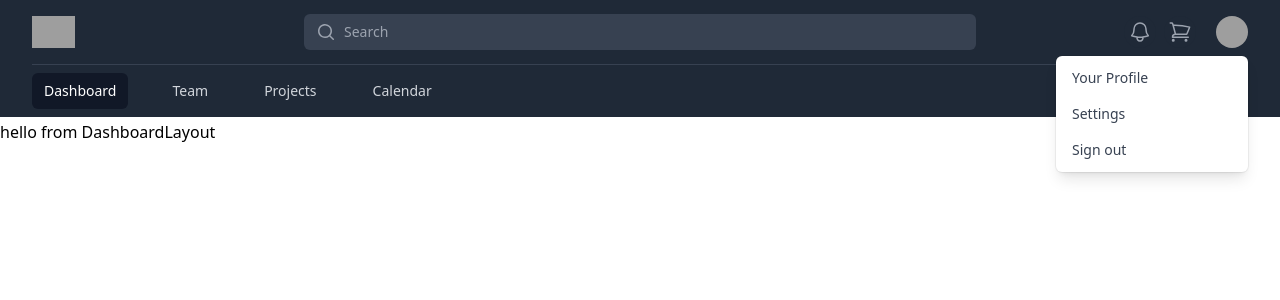
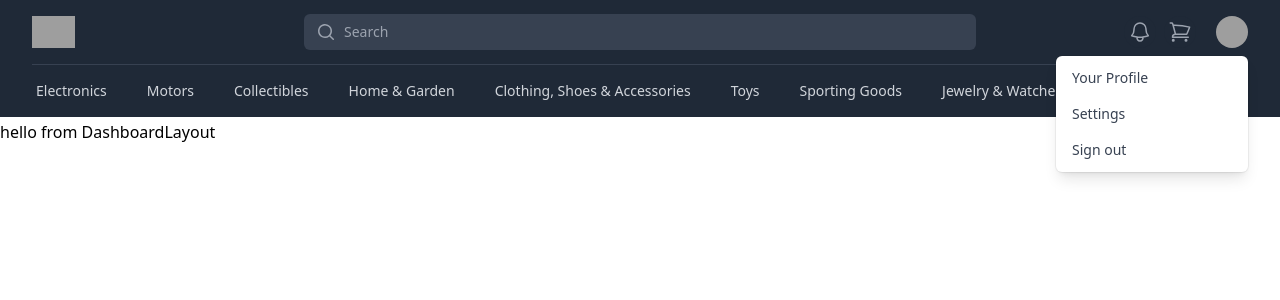
Before and after one commit to RichardVu3/auction-ebay, a React (Vite) app in the folder client/: page /dashboard/auctions in a window 1280 px wide. Both pictures are taken after a click on the button "Open user menu". Shown: the top 300 px of the page. Built offline with nearby package versions, Linux system fonts and the light colour scheme; grey boxes are pictures that could not be loaded.

Commit message:
updated secondary link styling

```diff
--- a/client/src/components/GlobalNavbar.jsx
+++ b/client/src/components/GlobalNavbar.jsx
@@ -14,7 +14,7 @@ import {
   ShoppingCartIcon,
   XMarkIcon,
 } from "@heroicons/react/24/outline";
-
+import { NavLink } from "react-router-dom";
 const user = {
   name: "Tom Cook",
   email: "tom@example.com",
@@ -22,15 +22,28 @@ const user = {
     "https://images.unsplash.com/photo-1472099645785-5658abf4ff4e?ixlib=rb-1.2.1&ixid=eyJhcHBfaWQiOjEyMDd9&auto=format&fit=facearea&facepad=2&w=256&h=256&q=80",
 };
 const navigation = [
-  { name: "Dashboard", href: "#", current: true },
-  { name: "Team", href: "#", current: false },
-  { name: "Projects", href: "#", current: false },
-  { name: "Calendar", href: "#", current: false },
+  { name: "Electronics", to: "/categories/electronics", end: false },
+  { name: "Motors", to: "/categories/motors", end: true },
+  { name: "Collectibles", to: "/categories/collectibles", end: false },
+  { name: "Home & Garden", to: "/categories/homegarden", end: false },
+  {
+    name: "Clothing, Shoes & Accessories",
+    to: "/categories/clothingshoesaccessories",
+    end: false,
+  },
+  { name: "Toys", to: "categories/toys", end: false },
+  { name: "Sporting Goods", to: "categories/sportinggoods", end: false },
+  { name: "Jewelry & Watches", to: "categories/jewelrywatches", end: false },
+  {
+    name: "Business & Industrial",
+    to: "categories/businessindustrial",
+    end: false,
+  },
 ];
 const userNavigation = [
-  { name: "Your Profile", href: "#" },
-  { name: "Settings", href: "#" },
-  { name: "Sign out", href: "#" },
+  { name: "Your Profile", to: "#" },
+  { name: "Settings", to: "#" },
+  { name: "Sign out", to: "#" },
 ];
 
 // const { path, text, icon } = props;
@@ -54,22 +67,22 @@ function classNames(...classes) {
 }
 
 const SecondaryNavLinks = () => {
+  const activeStyle =
+    "inline-flex items-center rounded-md px-1	 py-2 text-sm font-medium bg-gray-900 text-white";
+  const inactiveStyle =
+    "inline-flex items-center rounded-md px-1 py-2 text-sm font-medium text-gray-300 hover:bg-gray-700 hover:text-white";
+
   return (
     <nav aria-label="Global" className="hidden lg:flex lg:space-x-8 lg:py-2">
       {navigation.map((item) => (
-        <a
+        <NavLink
           key={item.name}
-          href={item.href}
-          aria-current={item.current ? "page" : undefined}
-          className={classNames(
-            item.current
-              ? "bg-gray-900 text-white"
-              : "text-gray-300 hover:bg-gray-700 hover:text-white",
-            "inline-flex items-center rounded-md px-3 py-2 text-sm font-medium",
-          )}
+          to={item.to}
+          className={({ isActive }) => [isActive ? activeStyle : inactiveStyle]}
+          end={item.end}
         >
           {item.name}
-        </a>
+        </NavLink>
       ))}
     </nav>
   );
@@ -132,82 +145,18 @@ const NavbarIconButton = (props) => {
   );
 };
 
-export default function GlobalNavbar() {
+const MobileNavDropdown = () => {
   return (
-    <Disclosure as="header" className="bg-gray-800">
-      <div className="mx-auto max-w-7xl px-2 sm:px-4 lg:divide-y lg:divide-gray-700 lg:px-8">
-        <div className="relative flex h-16 justify-between">
-          {/*Company Logo*/}
-          <CompanyLogo />
-          <Searchbar />
-
-          <div className="relative z-10 flex items-center lg:hidden">
-            {/* Mobile menu button */}
-            <DisclosureButton className="group relative inline-flex items-center justify-center rounded-md p-2 text-gray-400 hover:bg-gray-700 hover:text-white focus:outline-none focus:ring-2 focus:ring-inset focus:ring-white">
-              <span className="absolute -inset-0.5" />
-              <span className="sr-only">Open menu</span>
-              <Bars3Icon
-                aria-hidden="true"
-                className="block h-6 w-6 group-data-[open]:hidden"
-              />
-              <XMarkIcon
-                aria-hidden="true"
-                className="hidden h-6 w-6 group-data-[open]:block"
-              />
-            </DisclosureButton>
-          </div>
-          <div className="hidden lg:relative lg:z-10 lg:ml-4 lg:flex lg:items-center">
-            {iconButtons.map((ibtn) => {
-              return <NavbarIconButton key={ibtn.name} ibtn={ibtn} />;
-            })}
-            {/* Profile dropdown */}
-            <Menu as="div" className="relative ml-4 shrink-0">
-              <div>
-                <MenuButton className="relative flex rounded-full bg-gray-800 text-sm text-white focus:outline-none focus:ring-2 focus:ring-white focus:ring-offset-2 focus:ring-offset-gray-800">
-                  <span className="absolute -inset-1.5" />
-                  <span className="sr-only">Open user menu</span>
-                  <img
-                    alt=""
-                    src={user.imageUrl}
-                    className="h-8 w-8 rounded-full"
-                  />
-                </MenuButton>
-              </div>
-              <MenuItems
-                transition
-                className="absolute right-0 z-10 mt-2 w-48 origin-top-right rounded-md bg-white py-1 shadow-lg ring-1 ring-black ring-opacity-5 transition focus:outline-none data-[closed]:scale-95 data-[closed]:transform data-[closed]:opacity-0 data-[enter]:duration-100 data-[leave]:duration-75 data-[enter]:ease-out data-[leave]:ease-in"
-              >
-                {userNavigation.map((item) => (
-                  <MenuItem key={item.name}>
-                    <a
-                      href={item.href}
-                      className="block px-4 py-2 text-sm text-gray-700 data-[focus]:bg-gray-100 data-[focus]:outline-none"
-                    >
-                      {item.name}
-                    </a>
-                  </MenuItem>
-                ))}
-              </MenuItems>
-            </Menu>
-          </div>
-        </div>
-        {/*Secondary Links*/}
-        <SecondaryNavLinks />
-
-        {/*Secondary Links End*/}
-      </div>
-
-      {/*Moblile Dropdown*/}
     <DisclosurePanel as="nav" aria-label="Global" className="lg:hidden">
       <div className="space-y-1 px-2 pb-3 pt-2">
         {navigation.map((item) => (
           <DisclosureButton
             key={item.name}
             as="a"
-              href={item.href}
-              aria-current={item.current ? "page" : undefined}
+            to={item.to}
+            aria-end={item.current ? "page" : undefined}
             className={classNames(
-                item.current
+              item.end
                 ? "bg-gray-900 text-white"
                 : "text-gray-300 hover:bg-gray-700 hover:text-white",
               "block rounded-md px-3 py-2 text-base font-medium",
@@ -229,9 +178,7 @@ export default function GlobalNavbar() {
             />
           </div>
           <div className="ml-3">
-              <div className="text-base font-medium text-white">
-                {user.name}
-              </div>
+            <div className="text-base font-medium text-white">{user.name}</div>
             <div className="text-sm font-medium text-gray-400">
               {user.email}
             </div>
@@ -251,7 +198,7 @@ export default function GlobalNavbar() {
             <DisclosureButton
               key={item.name}
               as="a"
-                href={item.href}
+              to={item.to}
               className="block rounded-md px-3 py-2 text-base font-medium text-gray-400 hover:bg-gray-700 hover:text-white"
             >
               {item.name}
@@ -260,6 +207,86 @@ export default function GlobalNavbar() {
         </div>
       </div>
     </DisclosurePanel>
+  );
+};
+
+const DesktopProfileDropdown = () => {
+  return (
+    <Menu as="div" className="relative ml-4 shrink-0">
+      <div>
+        <MenuButton className="relative flex rounded-full bg-gray-800 text-sm text-white focus:outline-none focus:ring-2 focus:ring-white focus:ring-offset-2 focus:ring-offset-gray-800">
+          <span className="absolute -inset-1.5" />
+          <span className="sr-only">Open user menu</span>
+          <img alt="" src={user.imageUrl} className="h-8 w-8 rounded-full" />
+        </MenuButton>
+      </div>
+      <MenuItems
+        transition
+        className="absolute right-0 z-10 mt-2 w-48 origin-top-right rounded-md bg-white py-1 shadow-lg ring-1 ring-black ring-opacity-5 transition focus:outline-none data-[closed]:scale-95 data-[closed]:transform data-[closed]:opacity-0 data-[enter]:duration-100 data-[leave]:duration-75 data-[enter]:ease-out data-[leave]:ease-in"
+      >
+        {userNavigation.map((item) => (
+          <MenuItem key={item.name}>
+            <a
+              to={item.to}
+              className="block px-4 py-2 text-sm text-gray-700 data-[focus]:bg-gray-100 data-[focus]:outline-none"
+            >
+              {item.name}
+            </a>
+          </MenuItem>
+        ))}
+      </MenuItems>
+    </Menu>
+  );
+};
+
+export default function GlobalNavbar() {
+  return (
+    <Disclosure as="header" className="bg-gray-800">
+      <div className="mx-auto max-w-7xl px-2 sm:px-4 lg:divide-y lg:divide-gray-700 lg:px-8">
+        <div className="relative flex h-16 justify-between">
+          <CompanyLogo />
+          <Searchbar />
+
+          <div className="relative z-10 flex items-center lg:hidden">
+            {/* Mobile menu button */}
+            <NavbarIconButton
+              ibtn={{
+                name: "cart",
+                text: "View Cart",
+                path: "",
+                icon: (
+                  <ShoppingCartIcon aria-hidden="true" className="h-6 w-6" />
+                ),
+              }}
+            />
+
+            <DisclosureButton className="group relative inline-flex items-center justify-center rounded-md p-2 text-gray-400 hover:bg-gray-700 hover:text-white focus:outline-none focus:ring-2 focus:ring-inset focus:ring-white">
+              <span className="absolute -inset-0.5" />
+              <span className="sr-only">Open menu</span>
+              <Bars3Icon
+                aria-hidden="true"
+                className="block h-6 w-6 group-data-[open]:hidden"
+              />
+              <XMarkIcon
+                aria-hidden="true"
+                className="hidden h-6 w-6 group-data-[open]:block"
+              />
+            </DisclosureButton>
+          </div>
+          <div className="hidden lg:relative lg:z-10 lg:ml-4 lg:flex lg:items-center">
+            {iconButtons.map((ibtn) => {
+              return <NavbarIconButton key={ibtn.name} ibtn={ibtn} />;
+            })}
+            {/* Profile dropdown */}
+            <DesktopProfileDropdown />
+          </div>
+        </div>
+        {/*Secondary Links*/}
+        <SecondaryNavLinks />
+
+        {/*Secondary Links End*/}
+      </div>
+      <MobileNavDropdown />
     </Disclosure>
   );
 }
--- a/client/src/main.jsx
+++ b/client/src/main.jsx
@@ -23,6 +23,7 @@ const router = createBrowserRouter(
         <Route index element={<Index />} />
         <Route path="dashboard" element={<DashboardPage />} />
         <Route path="dashboard/auctions" element={<DashboardPage />} />
+        <Route path="catories/:categoryid" element={<DashboardPage />} />
       </Route>
     </Route>,
   ),
```
Lines whose indentation alone changed are shown as unchanged.
